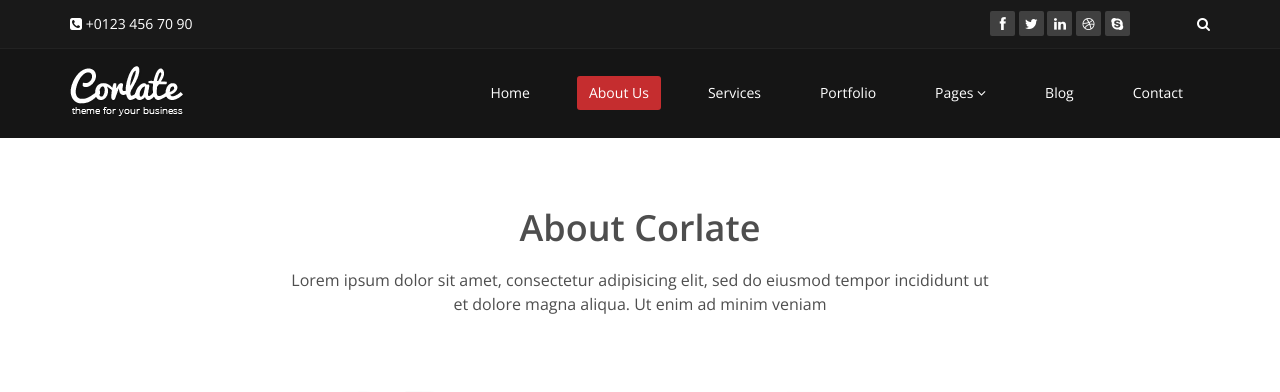
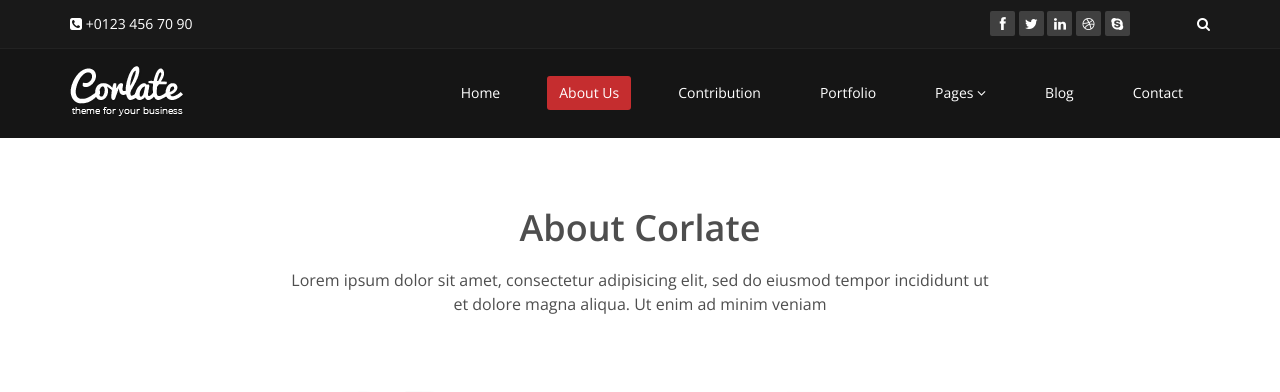
Before and after one commit to wwwxxxxlll/2021-sr-bighw, a Django app: template templates/about-us.html in a window 1280 px wide. Shown: the top 392 px of the page. Run offline with Django 3.2, Linux system fonts and the light colour scheme; the template is opened without the code that fills it, so the values that code supplies are empty.

Commit message:
Add files via upload

```diff
--- a/templates/about-us.html
+++ b/templates/about-us.html
@@ -8,22 +8,22 @@
     <title>About Us</title>
 
 	<!-- core CSS -->
-    <link href="css/bootstrap.min.css" rel="stylesheet">
-    <link href="css/font-awesome.min.css" rel="stylesheet">
-    <link href="css/prettyPhoto.css" rel="stylesheet">
-    <link href="css/animate.min.css" rel="stylesheet">
-	<link href="css/main.css" rel="stylesheet">
-    <link href="css/responsive.css" rel="stylesheet">
+    <link href="/src/css/bootstrap.min.css" rel="stylesheet">
+    <link href="/src/css/font-awesome.min.css" rel="stylesheet">
+    <link href="/src/css/prettyPhoto.css" rel="stylesheet">
+    <link href="/src/css/animate.min.css" rel="stylesheet">
+	<link href="/src/css/main.css" rel="stylesheet">
+    <link href="/src/css/responsive.css" rel="stylesheet">
 
     <!--[if lt IE 9]>
     <script src="js/html5shiv.js"></script>
     <script src="js/respond.min.js"></script>
     <![endif]-->
-    <link rel="shortcut icon" href="images/ico/favicon.ico">
-    <link rel="apple-touch-icon-precomposed" sizes="144x144" href="images/ico/apple-touch-icon-144-precomposed.png">
-    <link rel="apple-touch-icon-precomposed" sizes="114x114" href="images/ico/apple-touch-icon-114-precomposed.png">
-    <link rel="apple-touch-icon-precomposed" sizes="72x72" href="images/ico/apple-touch-icon-72-precomposed.png">
-    <link rel="apple-touch-icon-precomposed" href="images/ico/apple-touch-icon-57-precomposed.png">
+    <link rel="shortcut icon" href="/src/images/ico/favicon.ico">
+    <link rel="apple-touch-icon-precomposed" sizes="144x144" href="/src/images/ico/apple-touch-icon-144-precomposed.png">
+    <link rel="apple-touch-icon-precomposed" sizes="114x114" href="/src/images/ico/apple-touch-icon-114-precomposed.png">
+    <link rel="apple-touch-icon-precomposed" sizes="72x72" href="/src/images/ico/apple-touch-icon-72-precomposed.png">
+    <link rel="apple-touch-icon-precomposed" href="/src/images/ico/apple-touch-icon-57-precomposed.png">
 </head><!--/head-->
 
 <body>
@@ -65,21 +65,21 @@
                         <span class="icon-bar"></span>
                         <span class="icon-bar"></span>
                     </button>
-                    <a class="navbar-brand" href="index.html"><img src="images/logo.png" alt="logo"></a>
+                    <a class="navbar-brand" href="index.html"><img src="/src/images/logo.png" alt="logo"></a>
                 </div>
 
                 <div class="collapse navbar-collapse navbar-right">
                     <ul class="nav navbar-nav">
-                        <li><a href="index.html">Home</a></li>
-                        <li class="active"><a href="about-us.html">About Us</a></li>
-                        <li><a href="services.html">Services</a></li>
+                        <li><a href="/">Home</a></li>
+                        <li class="active"><a href="{% url 'about-us' %}">About Us</a></li>
+                        <li><a href="{% url '贡献' %}">Contribution</a></li>
                         <li><a href="portfolio.html">Portfolio</a></li>
                         <li class="dropdown">
                             <a href="#" class="dropdown-toggle" data-toggle="dropdown">Pages <i class="fa fa-angle-down"></i></a>
                             <ul class="dropdown-menu">
                                 <li><a href="blog-item.html">Blog Single</a></li>
                                 <li><a href="pricing.html">Pricing</a></li>
-                                <li><a href="404.html">404</a></li>
+                                <li><a href="{% url '404' %}">404</a></li>
                                 <li><a href="shortcodes.html">Shortcodes</a></li>
                             </ul>
                         </li>
```
Also changed, not shown: templates/404.html (+19 -19 lines), templates/index.html (+5 -4 lines).
